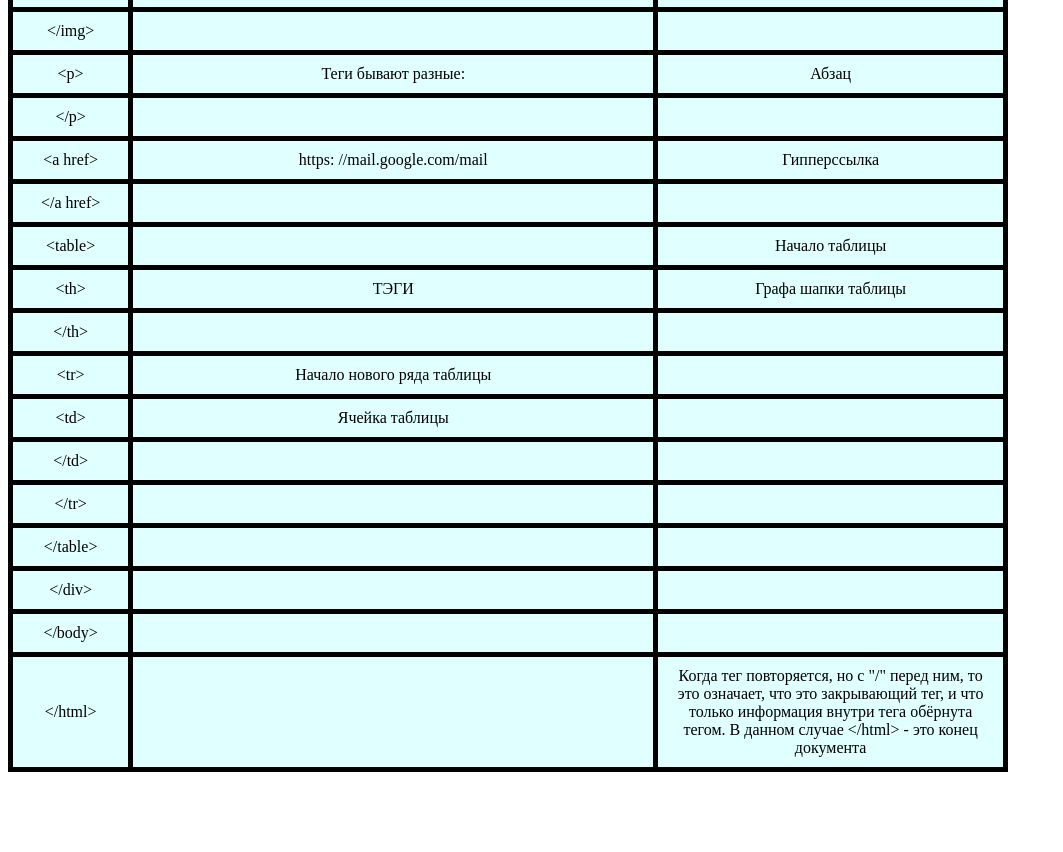
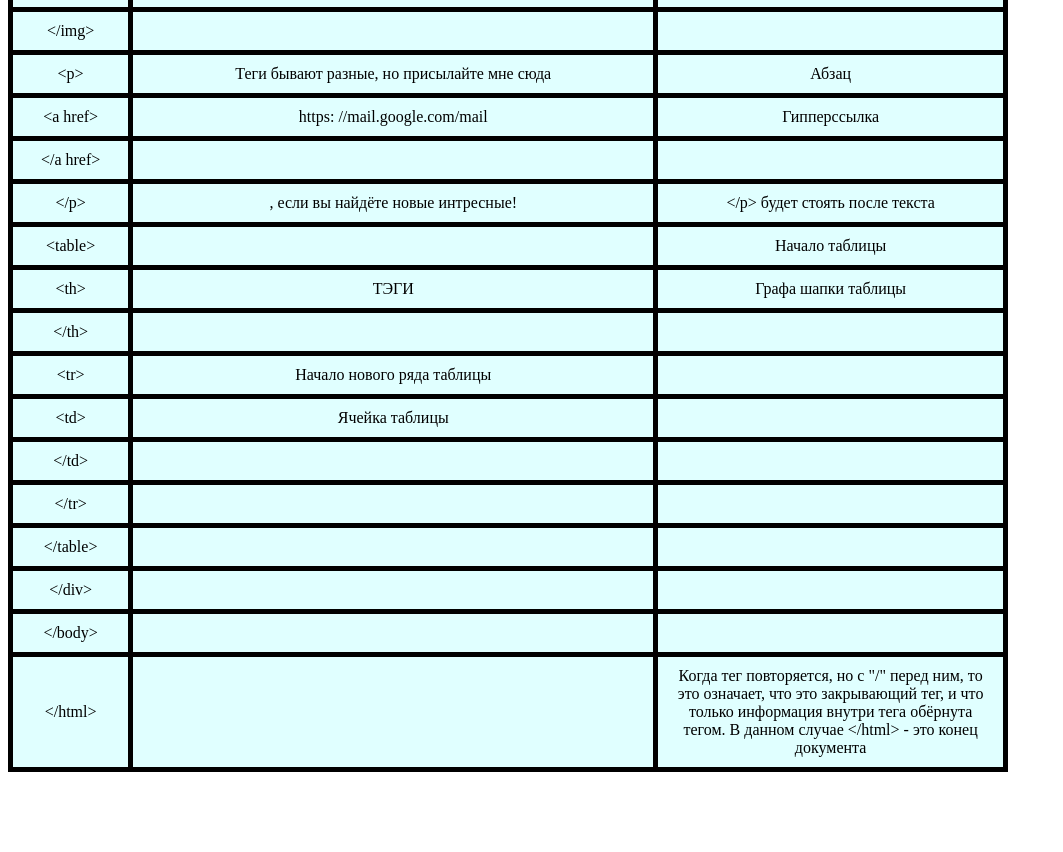
Before and after one commit to DismasXinakis/Lab-3_2026, a plain HTML site: page Таблица.html in a window 1280 px wide. Shown: the part 1169-2021 px from the top of the page, without its empty margins (0-1063 px from the left). Drawn offline with Linux system fonts and the light colour scheme; grey boxes are pictures that could not be loaded.

Commit message:
Add files via upload

```diff
--- a/Таблица.html
+++ b/Таблица.html
@@ -120,13 +120,8 @@
   </tr>
   <tr>
     <td> &lt;p&gt; </td>
-    <td> Теги бывают разные:</td>
+    <td> Теги бывают разные, но присылайте мне сюда</td>
     <td> Абзац </td>
-  </tr>
-  <tr>
-    <td> &lt;/p&gt; </td>
-    <td> </td>
-    <td> </td>
   </tr>
   <tr>
     <td> &lt;a href&gt; </td>
@@ -137,6 +132,11 @@
     <td> &lt;/a href&gt; </td>
     <td> </td>
     <td> </td>
+  </tr>
+  <tr>
+    <td> &lt;/p&gt; </td>
+    <td>, если вы найдёте новые интресные! </td>
+    <td>  &lt;/p&gt; будет стоять после текста </td>
   </tr>
   <tr>
     <td> &lt;table&gt; </td>
```
Also changed, not shown: Специальность.html (+2 -1 lines).
